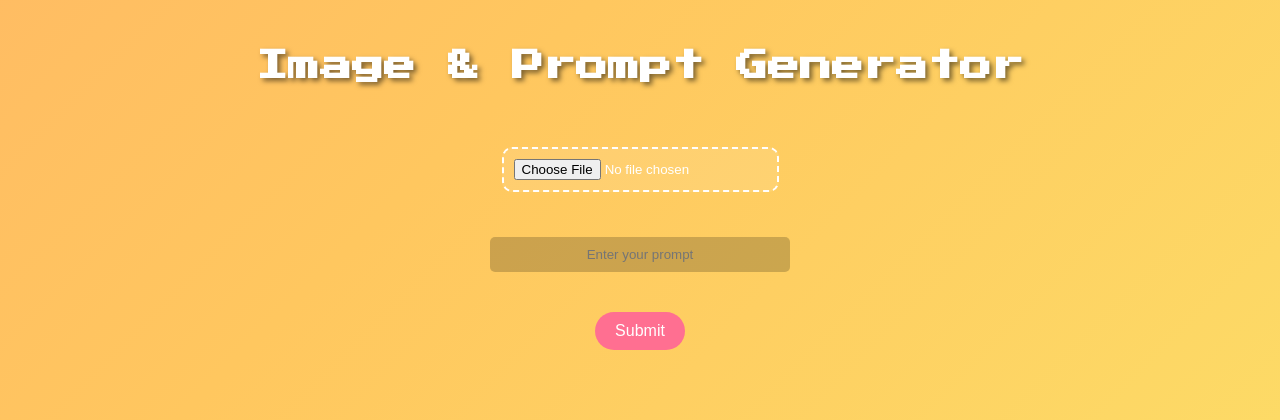
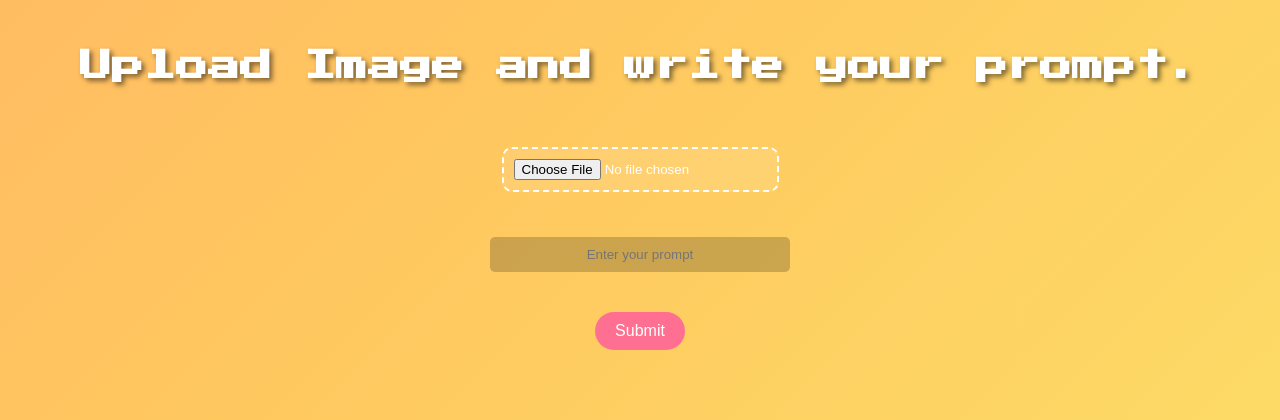
Before and after one commit to amaldeeppatra/caption-generator, a Flask app: page / in a window 1280 px wide. Shown: the top 420 px of the page. Run offline with Flask 3, Linux system fonts and the light colour scheme.

Commit message:
small updates

```diff
--- a/templates/index.html
+++ b/templates/index.html
@@ -3,7 +3,7 @@
 <head>
     <meta charset="UTF-8">
     <meta name="viewport" content="width=device-width, initial-scale=1.0">
-    <title>Image & Prompt Generator</title>
+    <title>Turant Caption Banao!</title>
     <link href="https://fonts.googleapis.com/css2?family=Press+Start+2P&display=swap" rel="stylesheet">
 
     <style>
@@ -117,7 +117,7 @@ img {
 </head>
 <body>
     <div class="App" style="text-align: center; margin-top: 50px;">
-        <h1>Image & Prompt Generator</h1>
+        <h1>Upload Image and write your prompt.</h1>
         <form id="uploadForm" onsubmit="handleSubmit(event)">
             <div style="margin: 20px;">
                 <input type="file" id="fileInput" accept="image/*" onchange="handleImageUpload()" style="margin-bottom: 10px;" required />
```
